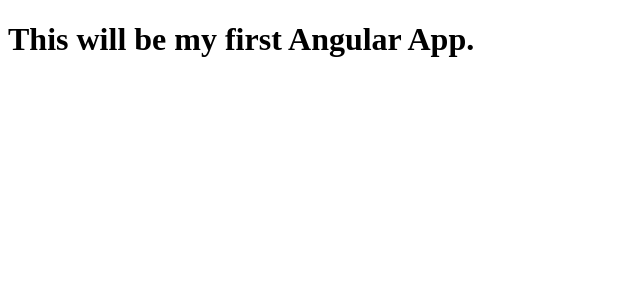
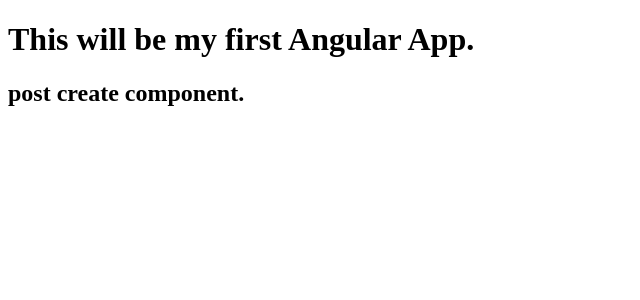
Before and after one commit to lancebailey26/meanapp, an Angular app: page / in a window 1280 px wide. Shown: the top 300 px of the page, without its empty margins (0-640 px from the left). Built offline with nearby package versions, Linux system fonts and the light colour scheme.

Commit message:
created an outlined post creation component, logic to follow

```diff
--- a/src/app/app.component.html
+++ b/src/app/app.component.html
@@ -1 +1,2 @@
 <h1>This will be my first Angular App.</h1>
+<app-post-create></app-post-create>
--- a/src/app/app.module.ts
+++ b/src/app/app.module.ts
@@ -2,10 +2,11 @@
 import { BrowserModule } from '@angular/platform-browser';
 
 import { AppComponent } from './app.component';
-
+import { PostCreateComponent } from './posts/post-create/post-create.component';
 @NgModule({
   declarations: [
-    AppComponent
+    AppComponent,
+    PostCreateComponent
   ],
   imports: [
     BrowserModule
--- /dev/null
+++ b/src/app/posts/post-create/post-create.component.html
@@ -0,0 +1 @@
+<h2>post create component.</h2>
```
Also changed, not shown: src/app/posts/post-create/post-create.component.ts (added, +7 -0 lines).
